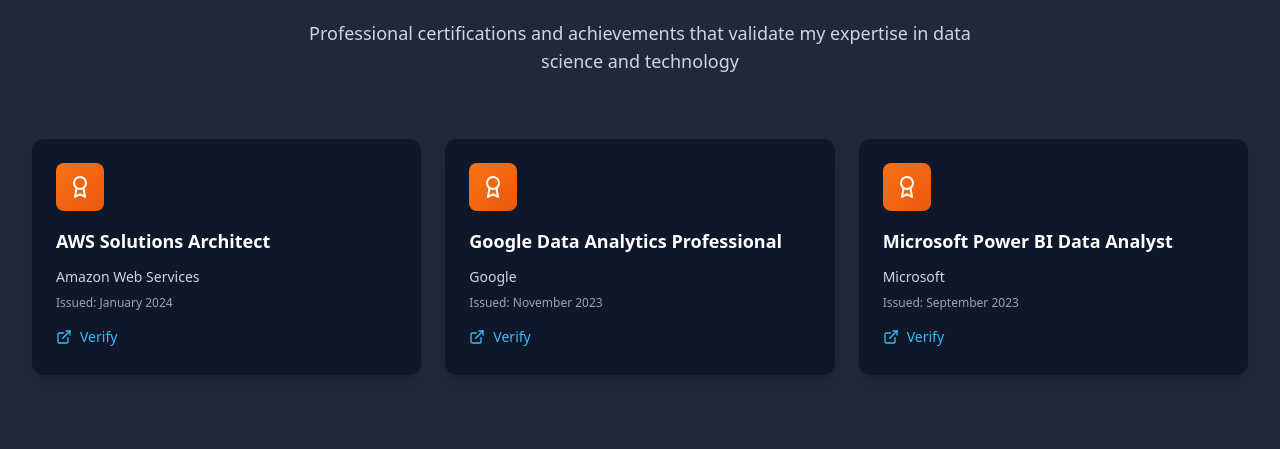
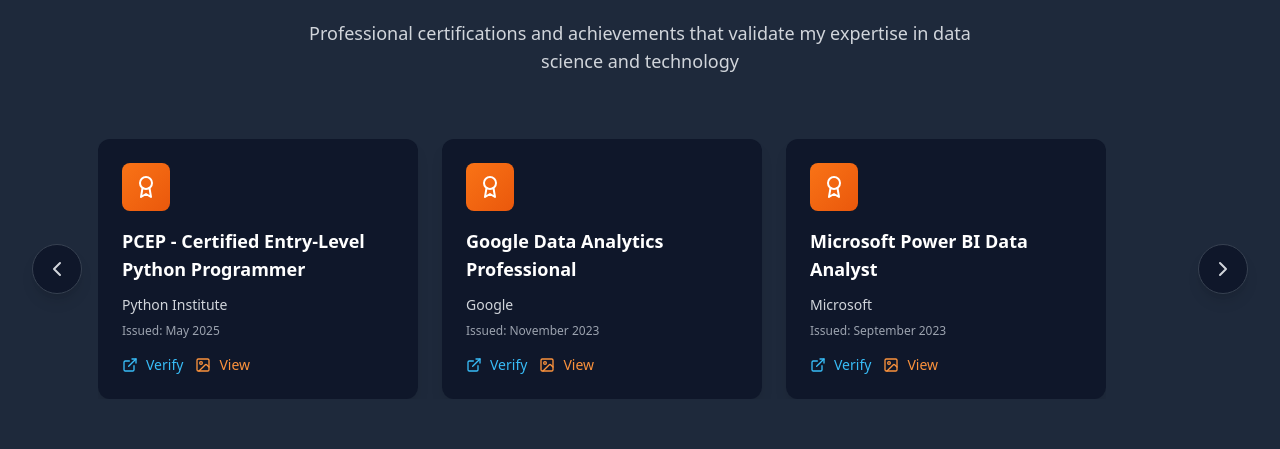
Before and after one commit to palash-droid/BoltPortfolio, a React (Vite) app: page / in a window 1280 px wide. Shown: the part 2680-3129 px from the top of the page. Built offline with nearby package versions, Linux system fonts and the light colour scheme.

Commit message:
added scroll to certification section, added view image of that certification button

```diff
--- /dev/null
+++ b/src/components/CertificationImageModal.tsx
@@ -0,0 +1,76 @@
+import { motion, AnimatePresence } from 'framer-motion';
+import { X } from 'lucide-react';
+
+interface CertificationImageModalProps {
+    isOpen: boolean;
+    onClose: () => void;
+    imageUrl: string;
+    title: string;
+    issuer: string;
+}
+
+const CertificationImageModal = ({ isOpen, onClose, imageUrl, title, issuer }: CertificationImageModalProps) => {
+    if (!isOpen) return null;
+
+    return (
+        <AnimatePresence>
+            <motion.div
+                initial={{ opacity: 0 }}
+                animate={{ opacity: 1 }}
+                exit={{ opacity: 0 }}
+                className="fixed inset-0 z-50 flex items-center justify-center p-4 bg-black bg-opacity-75"
+                onClick={onClose}
+            >
+                <motion.div
+                    initial={{ scale: 0.9, opacity: 0 }}
+                    animate={{ scale: 1, opacity: 1 }}
+                    exit={{ scale: 0.9, opacity: 0 }}
+                    transition={{ type: "spring", damping: 25, stiffness: 300 }}
+                    className="relative max-w-4xl w-full max-h-[90vh] bg-white dark:bg-dark-900 rounded-xl overflow-hidden shadow-2xl"
+                    onClick={(e) => e.stopPropagation()}
+                >
+                    {/* Header */}
+                    <div className="flex items-center justify-between p-4 border-b border-gray-200 dark:border-gray-700">
+                        <div>
+                            <h3 className="text-lg font-semibold text-gray-900 dark:text-white">
+                                {title}
+                            </h3>
+                            <p className="text-sm text-gray-600 dark:text-gray-300">
+                                {issuer}
+                            </p>
+                        </div>
+                        <button
+                            onClick={onClose}
+                            className="p-2 hover:bg-gray-100 dark:hover:bg-gray-800 rounded-lg transition-colors duration-200"
+                            aria-label="Close modal"
+                        >
+                            <X className="h-5 w-5 text-gray-500 dark:text-gray-400" />
+                        </button>
+                    </div>
+
+                    {/* Image */}
+                    <div className="relative overflow-hidden">
+                        <img
+                            src={imageUrl}
+                            alt={`${title} certification`}
+                            className="w-full h-auto max-h-[70vh] object-contain"
+                            onError={(e) => {
+                                const target = e.target as HTMLImageElement;
+                                target.src = 'https://images.pexels.com/photos/1181671/pexels-photo-1181671.jpeg?auto=compress&cs=tinysrgb&w=500';
+                            }}
+                        />
+                    </div>
+
+                    {/* Footer */}
+                    <div className="p-4 border-t border-gray-200 dark:border-gray-700">
+                        <p className="text-sm text-gray-600 dark:text-gray-300 text-center">
+                            Click outside to close
+                        </p>
+                    </div>
+                </motion.div>
+            </motion.div>
+        </AnimatePresence>
+    );
+};
+
+export default CertificationImageModal;
--- a/src/components/Certifications.tsx
+++ b/src/components/Certifications.tsx
@@ -1,14 +1,66 @@
 import { motion } from 'framer-motion';
 import { useInView } from 'react-intersection-observer';
-import { Award, ExternalLink } from 'lucide-react';
+import { Award, ExternalLink, Image, ChevronLeft, ChevronRight } from 'lucide-react';
+import { useState, useRef } from 'react';
 import { certifications } from '../data/portfolio';
 import ScrollDownIndicator from './ScrollDownIndicator';
+import CertificationImageModal from './CertificationImageModal';
 
 const Certifications = () => {
   const [ref, inView] = useInView({
     triggerOnce: true,
     threshold: 0.1,
   });
+
+  const [selectedCert, setSelectedCert] = useState<{
+    imageUrl: string;
+    title: string;
+    issuer: string;
+  } | null>(null);
+
+  const scrollContainerRef = useRef<HTMLDivElement>(null);
+
+  const handleImageClick = (cert: any) => {
+    if (cert.image) {
+      setSelectedCert({
+        imageUrl: cert.image,
+        title: cert.title,
+        issuer: cert.issuer
+      });
+    }
+  };
+
+  const closeModal = () => {
+    setSelectedCert(null);
+  };
+
+  const scrollLeft = () => {
+    if (scrollContainerRef.current) {
+      const isMobile = window.innerWidth < 768;
+      const cardWidth = isMobile ? 280 : 320; // Smaller cards on mobile
+      const gap = 24; // Gap between cards
+      const scrollAmount = cardWidth + gap;
+
+      scrollContainerRef.current.scrollBy({
+        left: -scrollAmount,
+        behavior: 'smooth'
+      });
+    }
+  };
+
+  const scrollRight = () => {
+    if (scrollContainerRef.current) {
+      const isMobile = window.innerWidth < 768;
+      const cardWidth = isMobile ? 280 : 320; // Smaller cards on mobile
+      const gap = 24; // Gap between cards
+      const scrollAmount = cardWidth + gap;
+
+      scrollContainerRef.current.scrollBy({
+        left: scrollAmount,
+        behavior: 'smooth'
+      });
+    }
+  };
 
   return (
     <section id="certifications" className="relative py-20 bg-gray-50 dark:bg-dark-800">
@@ -28,20 +80,42 @@ const Certifications = () => {
           </p>
         </motion.div>
 
-        <div className="grid grid-cols-1 md:grid-cols-2 lg:grid-cols-3 gap-6 mb-16">
+        {/* Scrollable Container with Navigation */}
+        <div className="relative mb-16">
+          {/* Container with padding for navigation buttons */}
+          <div className="flex items-center">
+            {/* Left Navigation Button */}
+            <button
+              onClick={scrollLeft}
+              className="flex-shrink-0 mr-4 bg-white dark:bg-dark-900 rounded-full p-3 shadow-lg hover:shadow-xl transition-all duration-300 hover:scale-110 border border-gray-200 dark:border-gray-700 hidden md:flex"
+              aria-label="Scroll left"
+            >
+              <ChevronLeft className="h-6 w-6 text-gray-600 dark:text-gray-300" />
+            </button>
+
+            {/* Cards Container - Fixed width to show exactly 3 cards */}
+            <div className="flex-1 overflow-hidden">
+              <div
+                ref={scrollContainerRef}
+                className="flex gap-6 overflow-x-auto scrollbar-hide certification-container"
+                style={{
+                  scrollbarWidth: 'none',
+                  msOverflowStyle: 'none'
+                }}
+              >
                 {certifications.map((cert, index) => (
                   <motion.div
                     key={cert.id}
                     initial={{ opacity: 0, y: 20 }}
                     animate={inView ? { opacity: 1, y: 0 } : { opacity: 0, y: 20 }}
                     transition={{ duration: 0.8, delay: index * 0.1 }}
-              className="bg-white dark:bg-dark-900 rounded-xl p-6 shadow-lg hover:shadow-xl transition-all duration-300 hover:-translate-y-2 group"
+                    className="flex-shrink-0 w-70 md:w-80 bg-white dark:bg-dark-900 rounded-xl p-6 shadow-lg hover:shadow-xl transition-all duration-300 hover:-translate-y-2 group"
                   >
                     <div className="flex items-center justify-center w-12 h-12 bg-gradient-to-br from-accent-500 to-accent-600 rounded-lg mb-4 group-hover:scale-110 transition-transform duration-300">
                       <Award className="h-6 w-6 text-white" />
                     </div>
 
-              <h3 className="text-lg font-semibold text-gray-900 dark:text-white mb-3">
+                    <h3 className="text-lg font-semibold text-gray-900 dark:text-white mb-3 line-clamp-2">
                       {cert.title}
                     </h3>
 
@@ -56,6 +130,7 @@ const Certifications = () => {
                       })}
                     </p>
 
+                    <div className="flex items-center gap-3">
                       {cert.verifyLink && (
                         <a
                           href={cert.verifyLink}
@@ -67,8 +142,32 @@ const Certifications = () => {
                           Verify
                         </a>
                       )}
+
+                      {cert.image && (
+                        <button
+                          onClick={() => handleImageClick(cert)}
+                          className="inline-flex items-center gap-2 text-accent-600 dark:text-accent-400 hover:text-accent-700 dark:hover:text-accent-300 transition-colors duration-200 text-sm"
+                          aria-label={`View ${cert.title} certification image`}
+                        >
+                          <Image className="h-4 w-4" />
+                          View
+                        </button>
+                      )}
+                    </div>
                   </motion.div>
                 ))}
+              </div>
+            </div>
+
+            {/* Right Navigation Button */}
+            <button
+              onClick={scrollRight}
+              className="flex-shrink-0 ml-4 bg-white dark:bg-dark-900 rounded-full p-3 shadow-lg hover:shadow-xl transition-all duration-300 hover:scale-110 border border-gray-200 dark:border-gray-700 hidden md:flex"
+              aria-label="Scroll right"
+            >
+              <ChevronRight className="h-6 w-6 text-gray-600 dark:text-gray-300" />
+            </button>
+          </div>
         </div>
 
         {/* Scroll Down Indicator */}
@@ -76,6 +175,17 @@ const Certifications = () => {
           <ScrollDownIndicator targetId="blogs" />
         </div>
       </div>
+
+      {/* Certification Image Modal */}
+      {selectedCert && (
+        <CertificationImageModal
+          isOpen={!!selectedCert}
+          onClose={closeModal}
+          imageUrl={selectedCert.imageUrl}
+          title={selectedCert.title}
+          issuer={selectedCert.issuer}
+        />
+      )}
     </section>
   );
 };
--- a/src/data/portfolio.ts
+++ b/src/data/portfolio.ts
@@ -133,24 +133,67 @@ export const blogPosts: BlogPost[] = [
 export const certifications: Certification[] = [
   {
     id: '1',
-    title: 'AWS Solutions Architect',
-    issuer: 'Amazon Web Services',
-    issueDate: '2024-01-01',
-    verifyLink: 'https://aws.amazon.com/verification'
+    title: 'PCEP - Certified Entry-Level Python Programmer',
+    issuer: 'Python Institute',
+    issueDate: '2025-05-01',
+    verifyLink: 'https://verify.openedg.org/',
+    image: '/certifications/PCEP_certificate.jpg'
   },
   {
     id: '2',
     title: 'Google Data Analytics Professional',
     issuer: 'Google',
     issueDate: '2023-11-15',
-    verifyLink: 'https://coursera.org/verify/professional-cert'
+    verifyLink: 'https://coursera.org/verify/professional-cert',
+    image: 'https://images.pexels.com/photos/1181676/pexels-photo-1181676.jpeg?auto=compress&cs=tinysrgb&w=500'
   },
   {
     id: '3',
     title: 'Microsoft Power BI Data Analyst',
     issuer: 'Microsoft',
     issueDate: '2023-09-20',
-    verifyLink: 'https://learn.microsoft.com/credentials'
+    verifyLink: 'https://learn.microsoft.com/credentials',
+    image: 'https://images.pexels.com/photos/590022/pexels-photo-590022.jpeg?auto=compress&cs=tinysrgb&w=500'
+  },
+  {
+    id: '4',
+    title: 'AWS Certified Solutions Architect',
+    issuer: 'Amazon Web Services',
+    issueDate: '2023-08-15',
+    verifyLink: 'https://aws.amazon.com/verification',
+    image: 'https://images.pexels.com/photos/1181671/pexels-photo-1181671.jpeg?auto=compress&cs=tinysrgb&w=500'
+  },
+  {
+    id: '5',
+    title: 'TensorFlow Developer Certificate',
+    issuer: 'Google',
+    issueDate: '2023-07-10',
+    verifyLink: 'https://developers.google.com/certification',
+    image: 'https://images.pexels.com/photos/1181676/pexels-photo-1181676.jpeg?auto=compress&cs=tinysrgb&w=500'
+  },
+  {
+    id: '6',
+    title: 'Tableau Desktop Specialist',
+    issuer: 'Tableau',
+    issueDate: '2023-06-25',
+    verifyLink: 'https://www.tableau.com/certification',
+    image: 'https://images.pexels.com/photos/590022/pexels-photo-590022.jpeg?auto=compress&cs=tinysrgb&w=500'
+  },
+  {
+    id: '7',
+    title: 'Docker Certified Associate',
+    issuer: 'Docker',
+    issueDate: '2023-05-12',
+    verifyLink: 'https://www.docker.com/certification',
+    image: 'https://images.pexels.com/photos/1181671/pexels-photo-1181671.jpeg?auto=compress&cs=tinysrgb&w=500'
+  },
+  {
+    id: '8',
+    title: 'Scrum Master Certified',
+    issuer: 'Scrum Alliance',
+    issueDate: '2023-04-08',
+    verifyLink: 'https://www.scrumalliance.org/verify',
+    image: 'https://images.pexels.com/photos/1181676/pexels-photo-1181676.jpeg?auto=compress&cs=tinysrgb&w=500'
   }
 ];
 
--- a/src/index.css
+++ b/src/index.css
@@ -15,6 +15,33 @@
     clip: rect(0, 0, 0, 0);
     white-space: nowrap;
     border: 0;
+}
+
+/* Hide scrollbar for certification scrollable container */
+.scrollbar-hide {
+    -ms-overflow-style: none;
+    /* Internet Explorer 10+ */
+    scrollbar-width: none;
+    /* Firefox */
+}
+
+.scrollbar-hide::-webkit-scrollbar {
+    display: none;
+    /* Safari and Chrome */
+}
+
+/* Certification cards container - show exactly 3 cards */
+.certification-container {
+    width: calc(3 * 320px + 2 * 24px);
+    /* 3 cards * 320px width + 2 gaps * 24px */
+    max-width: 100%;
+}
+
+@media (max-width: 768px) {
+    .certification-container {
+        width: calc(2 * 280px + 1 * 24px);
+        /* 2 cards * 280px width + 1 gap * 24px on mobile */
+    }
 }
 
 /* Skills carousel animations and interactions */
--- a/src/types/index.ts
+++ b/src/types/index.ts
@@ -33,6 +33,7 @@ export interface Certification {
   issuer: string;
   issueDate: string;
   verifyLink?: string;
+  image?: string; // Optional image URL for the certification
 }
 
 export interface Interest {
```
Also changed, not shown: public/certifications/PCEP_certificate.jpg (added). Lines whose indentation alone changed are shown as unchanged.
